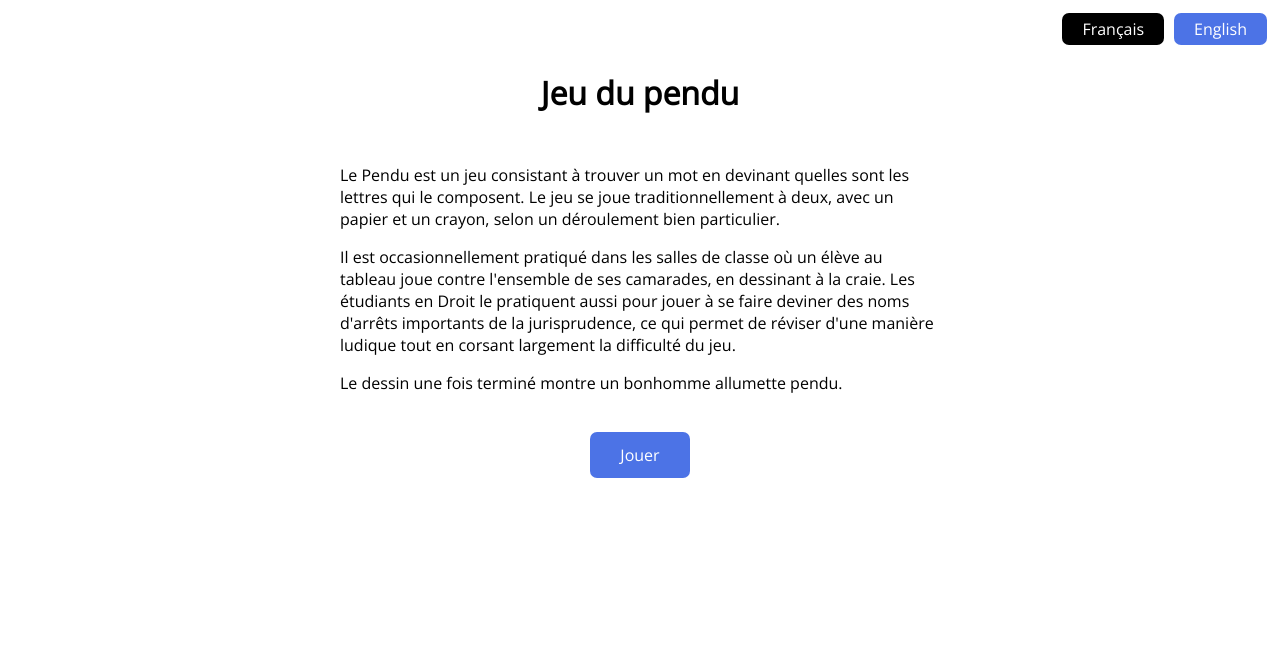
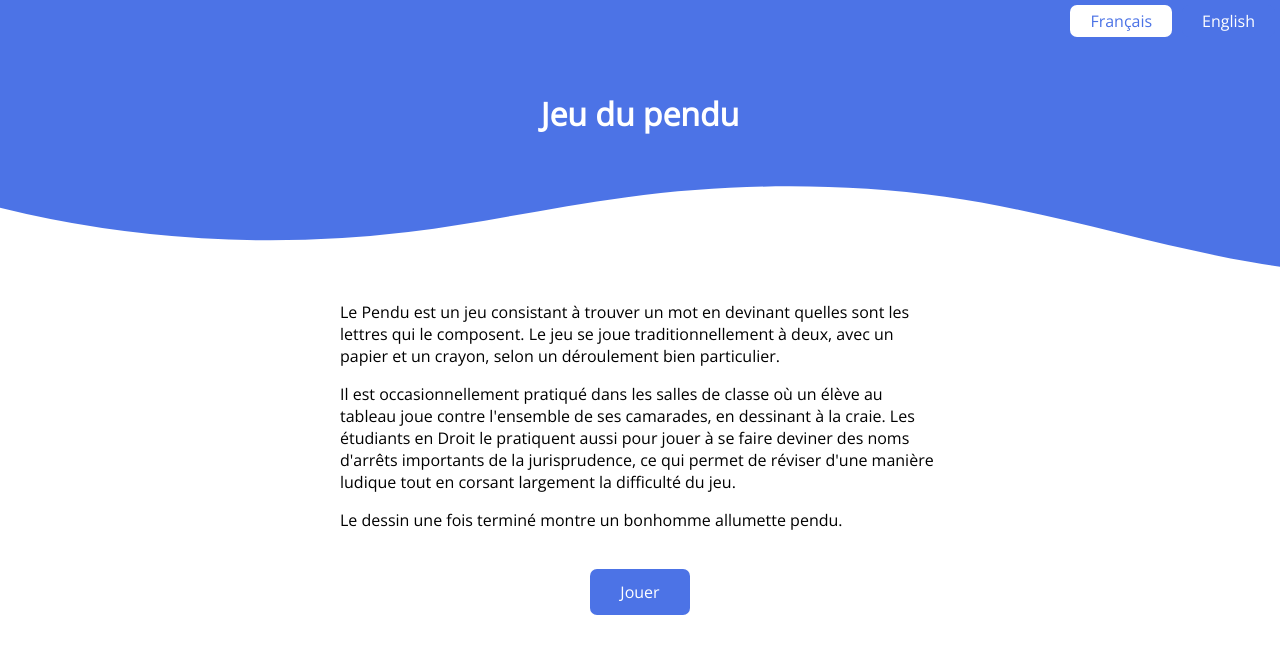
Before and after one commit to JoffreyB31/hangman-game-webgl, a Vue app: page / in a window 1280 px wide. Shown: the top 654 px of the page. Built offline with nearby package versions, Linux system fonts and the light colour scheme.

Commit message:
CSS tweaks

```diff
--- a/src/App.vue
+++ b/src/App.vue
@@ -15,6 +15,10 @@ export default {
 <style lang="scss">
 @import url("https://fonts.googleapis.com/css2?family=Open+Sans&display=swap");
 
+body {
+  margin: 0;
+}
+
 #app {
   font-family: "Open Sans", Helvetica, Arial, sans-serif;
   -webkit-font-smoothing: antialiased;
@@ -27,14 +31,15 @@ export default {
     padding: 12px 30px;
     margin: 5px;
     border-radius: 7px;
+    color: white;
     background-color: $keyboardColor1;
-    color: white;
     cursor: pointer;
     text-align: center;
     transition: all 250ms ease-in-out;
 
     &:hover {
-      background-color: $keyboardColor2;
+      color: $keyboardColor1;
+      background-color: white;
     }
   }
 }
--- a/src/assets/theme.scss
+++ b/src/assets/theme.scss
@@ -2,6 +2,8 @@ $darkGray: rgb(65, 65, 65);
 $greenColor: rgb(30, 148, 59);
 $blueColor: rgb(32, 108, 221);
 $redColor: rgb(221, 36, 36);
+$greenColorLight: #38ff56;
+$redColorLight: #fd6161;
 $keyboardColor1: #4c73e6;
 $keyboardColor2: #a454e9;
 
--- a/src/components/Animation.vue
+++ b/src/components/Animation.vue
@@ -245,7 +245,7 @@ export default {
 
 <style lang="scss" scoped>
 #renderer {
-  height: 300px;
+  height: 250px;
   width: 100%;
   display: block;
 }
--- a/src/components/DisplayLetter.vue
+++ b/src/components/DisplayLetter.vue
@@ -33,15 +33,16 @@ export default {
 <style lang="scss" scoped>
 .display-letter {
   width: $displayLetterSize;
+  max-width: $displayLetterSize;
   min-height: $displayLetterSize;
   align-items: center;
   align-content: center;
   padding: $displayLetterSize/2;
   font-size: $displayLetterSize;
-  margin-right: 20px;
-  color: black;
+  margin-right: 7px;
+  color: #fff;
   text-align: center;
-  border-bottom: 10px solid $keyboardColor1;
+  border-bottom: 10px solid #fff;
   font-weight: bold;
 
   &:last-child {
@@ -53,11 +54,11 @@ export default {
   }
 
   &.display-letter-correct {
-    color: $greenColor;
+    color: $greenColorLight;
   }
 
   &.display-letter-error {
-    color: $redColor;
+    color: $redColorLight;
   }
 }
 </style>
--- a/src/components/GameFinished.vue
+++ b/src/components/GameFinished.vue
@@ -4,8 +4,8 @@
       {{ win ? $t("winMessage") : $t("loseMessage") }}
     </div>
     <div>
-      <a class="app-button" @click="$emit('replay')">{{ $t("replay") }}</a>
-      <router-link to="/" class="app-button">{{ $t("home") }}</router-link>
+      <a class="app-button game-button" @click="$emit('replay')">{{ $t("replay") }}</a>
+      <router-link to="/" class="app-button game-button">{{ $t("home") }}</router-link>
     </div>
   </div>
 </template>
@@ -25,4 +25,14 @@ export default {
   text-align: center;
   margin-bottom: 25px;
 }
+
+.game-button {
+  color: $keyboardColor1 !important;
+  background-color: white !important;
+
+  &:hover {
+    background-color: $keyboardColor1 !important;
+    color: white !important;
+  }
+}
 </style>
--- a/src/components/Nav.vue
+++ b/src/components/Nav.vue
@@ -38,6 +38,7 @@ export default {
 
 <style lang="scss" scoped>
 .locale-switcher {
+  background-color: $keyboardColor1;
   display: flex;
   justify-content: flex-end;
 
@@ -45,7 +46,8 @@ export default {
     padding: 5px 20px !important;
 
     &.locale-active {
-      background-color: #000 !important;
+      background-color: white !important;
+      color: $keyboardColor1 !important;
       cursor: default !important;
     }
   }
--- /dev/null
+++ b/src/components/VerticalDivider.vue
@@ -0,0 +1,40 @@
+<template>
+  <div class="vertical-divider">
+    <svg
+      data-name="Layer 1"
+      xmlns="http://www.w3.org/2000/svg"
+      viewBox="0 0 1200 120"
+      preserveAspectRatio="none"
+    >
+      <path
+        d="M985.66,92.83C906.67,72,823.78,31,743.84,14.19c-82.26-17.34-168.06-16.33-250.45.39-57.84,11.73-114,31.07-172,41.86A600.21,600.21,0,0,1,0,27.35V120H1200V95.8C1132.19,118.92,1055.71,111.31,985.66,92.83Z"
+        class="shape"
+      />
+    </svg>
+  </div>
+</template>
+
+<script>
+export default {
+  name: "VerticalDividerComponent",
+};
+</script>
+
+<style lang="scss" scoped>
+.vertical-divider {
+  width: 100%;
+  overflow: hidden;
+  line-height: 0;
+
+  svg {
+    position: relative;
+    display: block;
+    width: calc(119% + 1.3px);
+    height: 100px;
+  }
+
+  .shape {
+    fill: #fff;
+  }
+}
+</style>
--- a/src/views/Home.vue
+++ b/src/views/Home.vue
@@ -1,24 +1,41 @@
 <template>
   <div id="home">
-    <h1 class="home-title">{{ $t("hangman") }}</h1>
+    <div class="home-container">
+      <h1 class="home-title">{{ $t("hangman") }}</h1>
+      <VerticalDivider />
+    </div>
     <p class="home-description" v-html="$t('hangmanGameDescription')" />
     <router-link class="app-button" to="/play">{{ $t("play") }}</router-link>
   </div>
 </template>
 
 <script>
+import VerticalDivider from "@/components/VerticalDivider.vue";
 export default {
   name: "HomeView",
+  components: { VerticalDivider },
 };
 </script>
 
 <style lang="scss" scoped>
 #home {
   text-align: center;
+  position: relative;
+
+  .home-title {
+    margin: 0;
+    padding: 50px;
+    color: #fff;
+    background-color: $keyboardColor1;
+  }
+
+  .home-container {
+    background-color: $keyboardColor1;
+  }
 
   .home-description {
     max-width: 600px;
-    margin: 50px auto;
+    margin: 0 auto 50px auto;
     text-align: left;
   }
 }
--- a/src/views/Play.vue
+++ b/src/views/Play.vue
@@ -1,6 +1,7 @@
 <template>
   <div id="play">
-    <div class="flex-container display-container">
+    <div class="display-container">
+      <div class="flex-container display-container-inner">
         <DisplayLetter
           v-for="(letter, idx) in word"
           :key="'letter-display-' + idx"
@@ -10,15 +11,18 @@
           :visible="isLetterUsed(letter) || isSpecialChar(letter)"
         />
       </div>
-
-    <div class="flex-container counter-container">
-      <Animation class="counter-animation" :counter="counter" />
-      <div>
+      <div class="flex-container state-container">
         <p v-if="gameState === GAME_STATE.LOADING">{{ $t("loading") }}</p>
         <GameFinished @replay="replay" v-else-if="gameState === GAME_STATE.WIN" win />
         <GameFinished @replay="replay" v-else-if="gameState === GAME_STATE.LOSE" />
         <p v-else>{{ $t("errorsLeft") + " : " + lettersLeft }}</p>
       </div>
+      <VerticalDivider />
+    </div>
+
+    <div class="game-container">
+      <div class="flex-container counter-container">
+        <Animation class="counter-animation" :counter="counter" />
       </div>
 
       <div class="flex-container keyboard-container">
@@ -32,6 +36,7 @@
         />
       </div>
     </div>
+  </div>
 </template>
 
 <script>
@@ -40,6 +45,7 @@ import Letter from "@/components/Letter.vue";
 import Animation from "@/components/Animation.vue";
 import DisplayLetter from "@/components/DisplayLetter.vue";
 import GameFinished from "@/components/GameFinished.vue";
+import VerticalDivider from "@/components/VerticalDivider.vue";
 
 export default {
   name: "PlayView",
@@ -49,6 +55,7 @@ export default {
     Letter,
     DisplayLetter,
     GameFinished,
+    VerticalDivider,
   },
 
   data: () => ({
@@ -155,20 +162,43 @@ export default {
 <style lang="scss" scoped>
 .flex-container {
   display: flex;
-  margin: 0 auto 25px auto;
+  margin: 0 auto;
 }
 
 .display-container {
+  background-color: $keyboardColor1;
+
+  .state-container {
+    color: #fff;
+    text-align: center;
+    margin: 0 auto 25px auto;
+    display: block;
+
+    p {
+      margin: 0;
+    }
+  }
+
+  .display-container-inner {
     flex-wrap: nowrap;
     max-width: 90%;
     justify-content: center;
+    padding-bottom: 50px;
+    margin-bottom: 0;
   }
+}
+
+.game-container {
+  position: relative;
+  top: -75px;
 
   .counter-container {
     justify-content: center;
     flex-direction: column;
     align-items: center;
     text-align: center;
+    position: relative;
+    margin-bottom: 0;
 
     .counter-animation {
       max-width: 40%;
@@ -183,4 +213,5 @@ export default {
     max-width: 80%;
     min-width: 500px;
   }
+}
 </style>
```
Lines whose indentation alone changed are shown as unchanged.
